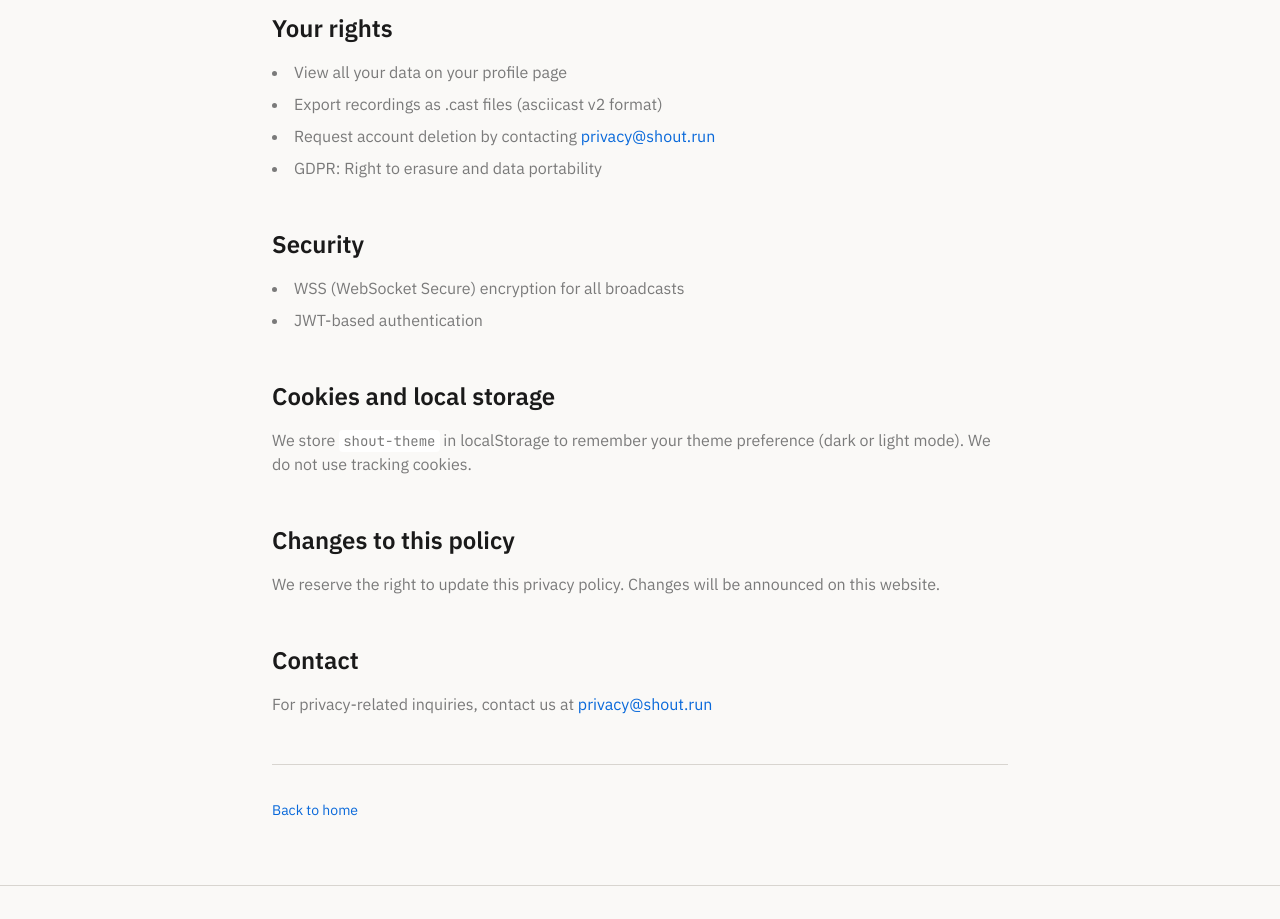
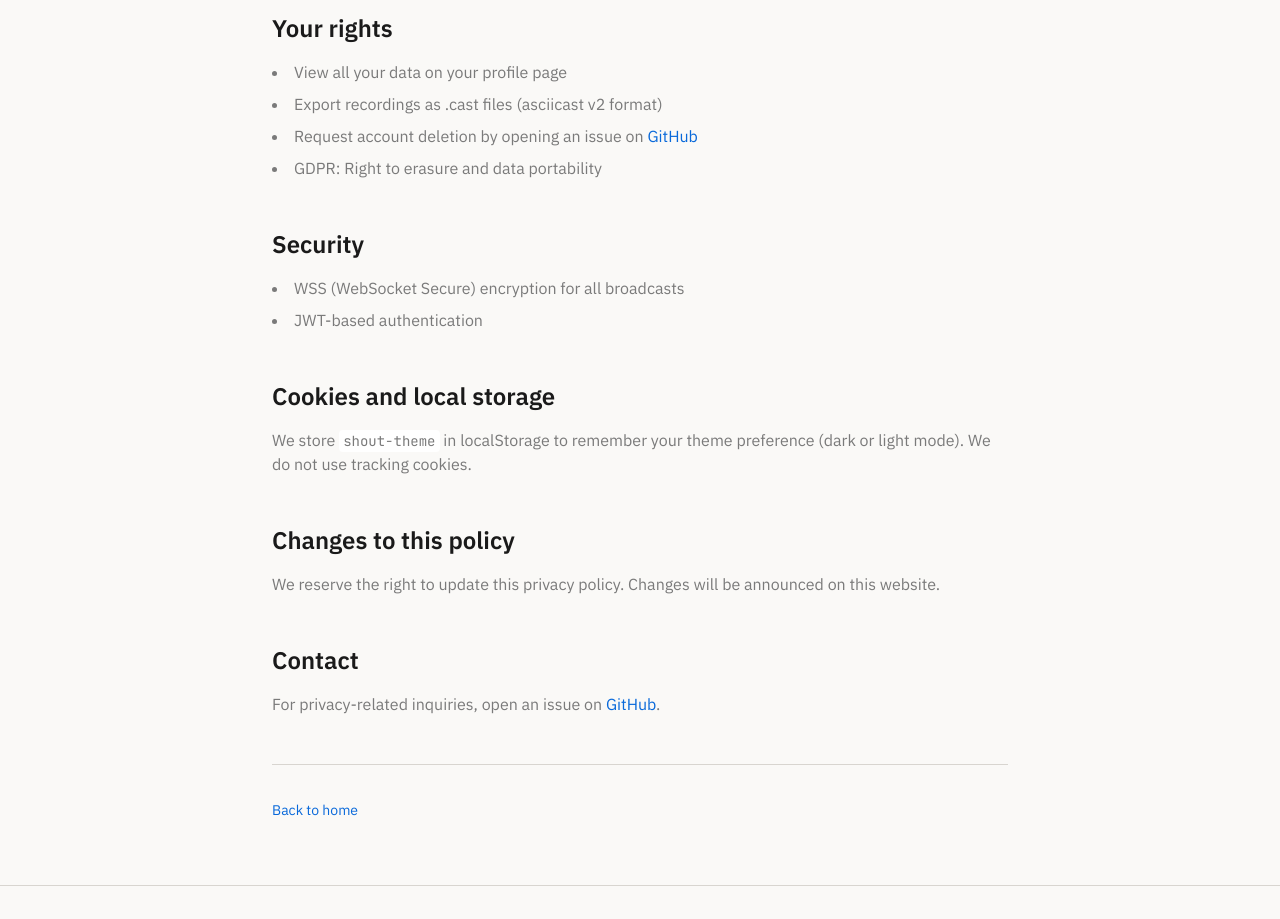
Before and after one commit to pavanmadiraju91/shout-run, a Next.js app in the folder packages/web/: page /privacy in a window 1280 px wide. Shown: the part 1180-2099 px from the top of the page. Built offline with nearby package versions, Linux system fonts and the light colour scheme; no server answers.

Commit message:
fix: replace non-existent contact emails with GitHub Issues links (#24)
The @shout.run email addresses (privacy@, legal@, conduct@, security@)
don't exist — there's no email infrastructure. Redirect all contact
points to GitHub Issues. Also fix stale shout.dev domain in metadata.

```diff
--- a/packages/web/src/app/layout.tsx
+++ b/packages/web/src/app/layout.tsx
@@ -10,11 +10,11 @@ export const metadata: Metadata = {
   description:
     'Watch developers code in real-time. Share your terminal with the world. The live streaming platform for developers.',
   keywords: ['terminal', 'live coding', 'developer tools', 'streaming', 'pair programming'],
-  authors: [{ name: 'shout.dev' }],
+  authors: [{ name: 'shout' }],
   openGraph: {
     title: 'shout - Watch developers work. Live.',
     description: 'Watch developers code in real-time. Share your terminal with the world.',
-    url: 'https://shout.dev',
+    url: 'https://shout.run',
     siteName: 'shout',
     type: 'website',
   },
--- a/packages/web/src/app/privacy/page.tsx
+++ b/packages/web/src/app/privacy/page.tsx
@@ -92,9 +92,9 @@ export default function PrivacyPage() {
             <li>View all your data on your profile page</li>
             <li>Export recordings as .cast files (asciicast v2 format)</li>
             <li>
-              Request account deletion by contacting{' '}
-              <a href="mailto:privacy@shout.run" className="text-shout-accent hover:underline">
-                privacy@shout.run
+              Request account deletion by opening an issue on{' '}
+              <a href="https://github.com/pavanmadiraju91/shout-run/issues" target="_blank" rel="noopener noreferrer" className="text-shout-accent hover:underline">
+                GitHub
               </a>
             </li>
             <li>GDPR: Right to erasure and data portability</li>
@@ -129,10 +129,10 @@ export default function PrivacyPage() {
         <section className="mb-12">
           <h2 className="text-2xl font-semibold text-shout-text mb-4">Contact</h2>
           <p className="text-shout-muted">
-            For privacy-related inquiries, contact us at{' '}
-            <a href="mailto:privacy@shout.run" className="text-shout-accent hover:underline">
-              privacy@shout.run
-            </a>
+            For privacy-related inquiries, open an issue on{' '}
+            <a href="https://github.com/pavanmadiraju91/shout-run/issues" target="_blank" rel="noopener noreferrer" className="text-shout-accent hover:underline">
+              GitHub
+            </a>.
           </p>
         </section>
 
--- a/packages/web/src/app/terms/page.tsx
+++ b/packages/web/src/app/terms/page.tsx
@@ -162,9 +162,9 @@ export default function TermsPage() {
         <section>
           <h2 className="text-xl font-semibold text-shout-text mb-3">11. Contact</h2>
           <p>
-            For questions about these Terms, contact us at{' '}
-            <a href="mailto:legal@shout.run" className="text-shout-accent hover:underline">
-              legal@shout.run
+            For questions about these Terms, open an issue on{' '}
+            <a href="https://github.com/pavanmadiraju91/shout-run/issues" target="_blank" rel="noopener noreferrer" className="text-shout-accent hover:underline">
+              GitHub
             </a>.
           </p>
         </section>
```
Also changed, not shown: 2 other files (tests, documents, lock files or other folders).
